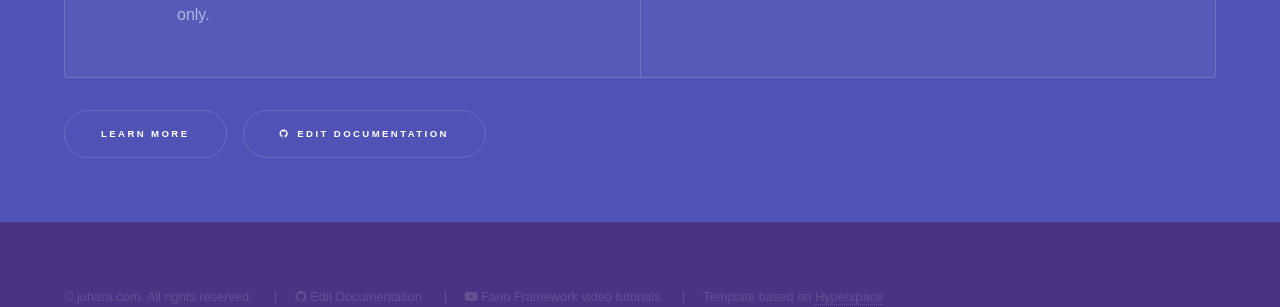
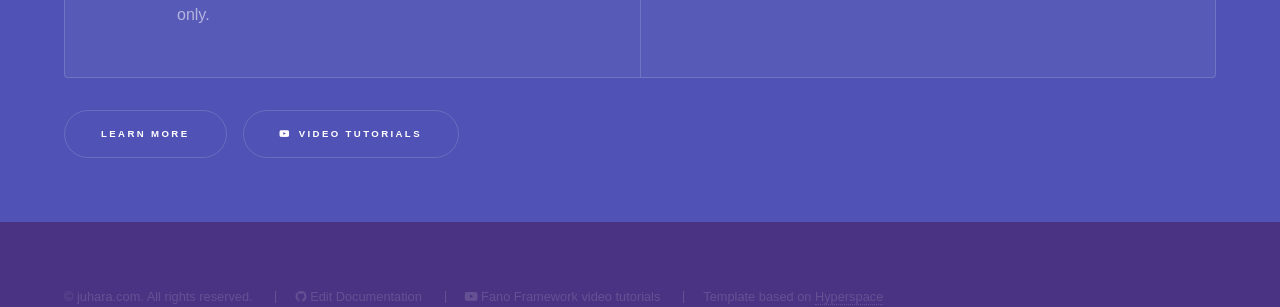
Before and after one commit to fanoframework/fanoframework.github.io, a Jekyll site: the page index.html, which Jekyll copies as it is, in a window 1280 px wide and 900 px high, scrolled down 1522 px. Shown: the part 534-841 px from the top of the window. Built offline with Jekyll 4.4.1, drawn with Linux system fonts in a browser that asks for light colours.

Commit message:
make video tutorial prominent

```diff
--- a/index.html
+++ b/index.html
@@ -143,8 +143,8 @@ Free for personal and commercial use under the CCA 3.0 license (html5up.net/lice
 
                 <ul class="actions">
                     <li><a href="/documentation" class="button">Learn more</a></li>
-                    <li><a href="https://github.com/fanoframework/fanoframework.github.io"
-                    class="button icon fa-github">Edit Documentation</a></li>
+                    <li><a href="https://www.youtube.com/channel/UCaPzzTCYRDs7pH9k-FtUHBQ"
+                    class="button icon fa-youtube-play">Video Tutorials</a></li>
                 </ul>
             </div>
 
```
